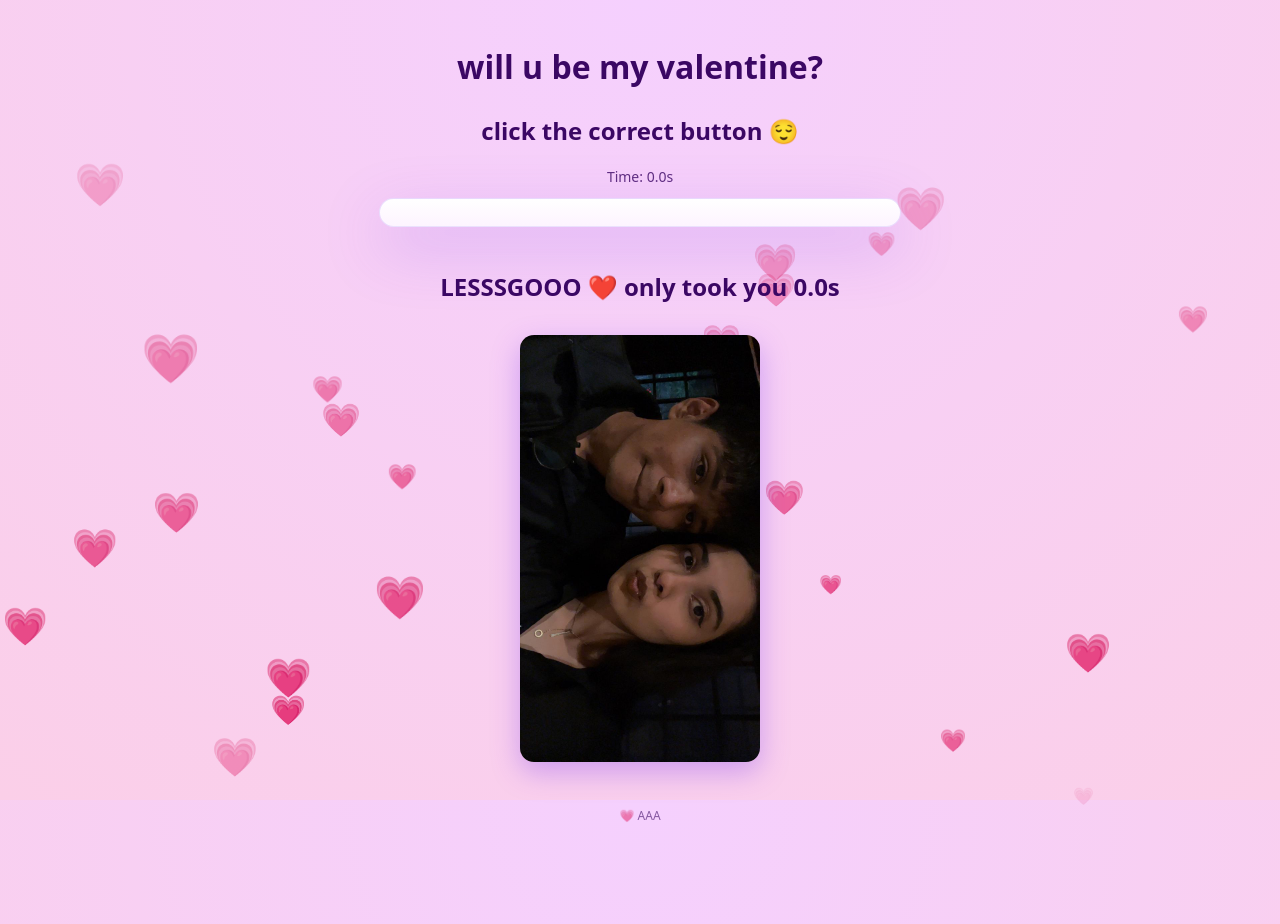
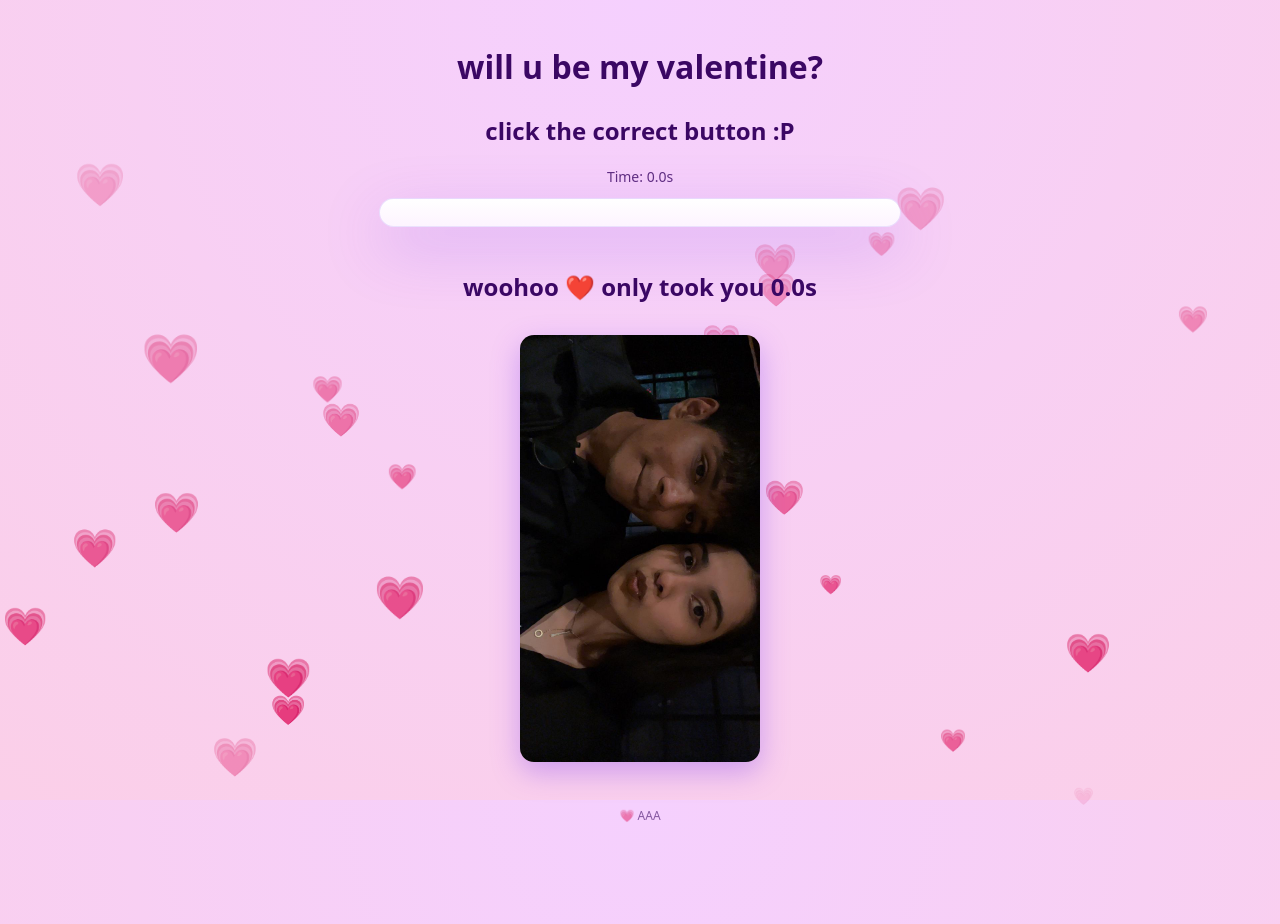
Before and after one commit to abdulalim-maker/vday, a plain HTML site: page index.html in a window 1280 px wide. Both pictures are taken after a click on the button "Yes". Drawn offline with Linux system fonts and the light colour scheme.

Commit message:
yesindex.html

```diff
--- a/index.html
+++ b/index.html
@@ -147,7 +147,7 @@
 
 <body>
   <h1>will u be my valentine?</h1>
-  <h2>click the correct button 😌</h2>
+  <h2>click the correct button :P</h2>
   <div id="timer">Time: 0.0s</div>
 
   <div id="game-area">
@@ -224,7 +224,7 @@
       cancelAnimationFrame(rafId);
       const timeText = timerText.textContent.replace("Time: ", "");
       result.style.display = "block";
-      resultText.textContent = `LESSSGOOO ❤️ only took you ${timeText}`;
+      resultText.textContent = `woohoo ❤️ only took you ${timeText}`;
       meme.src = "yuki.jpeg";
 
       for (let i = 0; i < 25; i++) {
```
